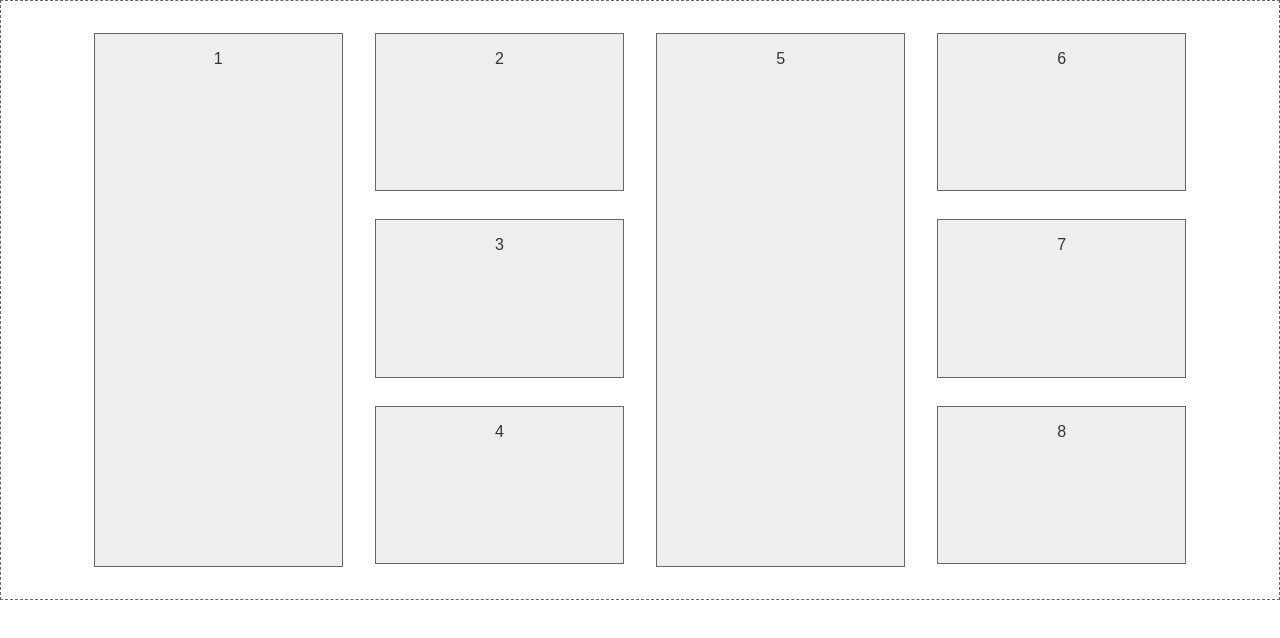
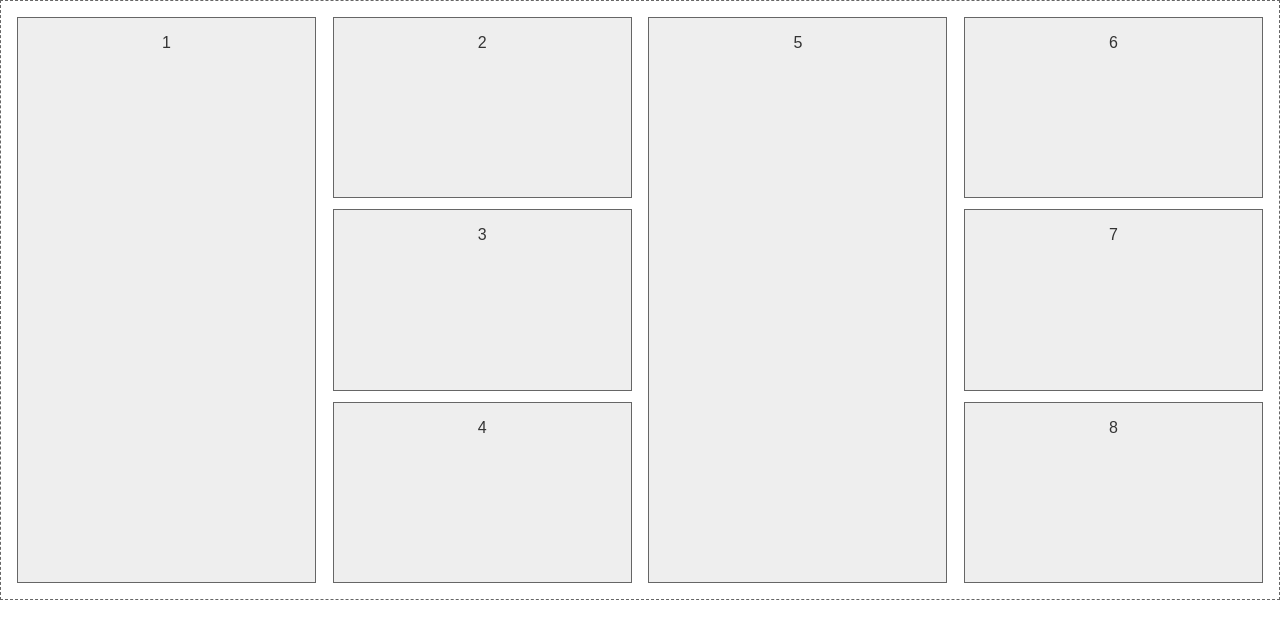
Before and after one commit to SanjinOmic7/CSS_vjezbe, a plain HTML site: page 09-flexbox/primjeri/grid/02-zadatak/index.html in a window 1280 px wide. Drawn offline with Linux system fonts and the light colour scheme.

Commit message:
add flexbox examples

```diff
--- a/09-flexbox/primjeri/grid/02-zadatak/style.css
+++ b/09-flexbox/primjeri/grid/02-zadatak/style.css
@@ -3,56 +3,51 @@
   -webkit-box-sizing: border-box;
   box-sizing: border-box;
 }
-
-
 body {
   color: #333;
   font-family: Arial, Helvetica, sans-serif;
 }
 
-
 .wrapper {
   border: 1px dashed #666;
+  height: 600px;
   padding: 1em;
-  height: 600px;
-  display: flex;
-  flex-direction: column;
-  justify-content: flex-start;
-  align-items: flex-start;
 }
-
 
 .wrapper div {
   background: #eee;
   border: 1px solid #666;
   padding: 1em;
   text-align: center;
-  width: 20%;
-  margin: 1em;
 }
-
 
 .flex-container {
   display: -webkit-box;
   display: -ms-flexbox;
   display: flex;
+  -webkit-box-orient: vertical;
+  -webkit-box-direction: normal;
+  -ms-flex-direction: column;
+  flex-direction: column;
+  -ms-flex-wrap: wrap;
   flex-wrap: wrap;
-  align-content: center;
+  -webkit-box-pack: justify;
+  -ms-flex-pack: justify;
+  justify-content: space-between; /* flex-start | flex-end | center | space-between | space-around | space-evenly */
+  -ms-flex-line-pack: justify;
+  align-content: space-between; /* flex-start | flex-end | center | space-between | space-around | stretch */
 }
 
-
-.flex-item:nth-child(1),
-.flex-item:nth-child(5) {
-  flex-basis: 100%;
+.flex-item {
+  -webkit-box-flex: 0;
+  -ms-flex-positive: 0;
+  flex-grow: 0;
+  -ms-flex-preferred-size: 32%;
+  flex-basis: 32%;
+  width: 24%;
 }
 
-
-.flex-item:nth-child(2),
-.flex-item:nth-child(3),
-.flex-item:nth-child(4),
-.flex-item:nth-child(6),
-.flex-item:nth-child(7),
-.flex-item:nth-child(8) {
-  flex-basis: 28%;
-  margin-bottom: 12px;
+.flex-item:nth-child(4n + 1) {
+  -ms-flex-preferred-size: 100%;
+      flex-basis: 100%;
 }
--- /dev/null
+++ b/09-flexbox/primjeri/grid/03-zadatak/style.css
@@ -0,0 +1,61 @@
+* {
+    margin: 0;
+    -webkit-box-sizing: border-box;
+    box-sizing: border-box;
+  }
+  body {
+    color: #333;
+    font-family: Arial, Helvetica, sans-serif;
+  }
+  header,
+  footer,
+  main,
+  article,
+  aside,
+  section {
+    border: 1px solid #ccc;
+    padding: 1em;
+  }
+  header,
+  footer {
+    background: #ccc;
+    height: 10vh;
+  }
+  main {
+    display: -webkit-box;
+    display: -ms-flexbox;
+    display: flex;
+    -webkit-box-pack: justify;
+    -ms-flex-pack: justify;
+    justify-content: space-between;
+    margin: auto;
+    min-height: 80vh;
+  }
+  aside {
+    -ms-flex-preferred-size: 32%;
+        flex-basis: 32%;
+  }
+  section {
+    display: -webkit-box;
+    display: -ms-flexbox;
+    display: flex;
+    -webkit-box-orient: vertical;
+    -webkit-box-direction: normal;
+        -ms-flex-direction: column;
+            flex-direction: column;
+    -ms-flex-preferred-size: 66%;
+        flex-basis: 66%;
+    -ms-flex-wrap: wrap;
+    flex-wrap: wrap;
+    -webkit-box-pack: justify;
+        -ms-flex-pack: justify;
+            justify-content: space-between;
+    -ms-flex-line-pack: justify;
+        align-content: space-between;
+  }
+
+  article {
+    -ms-flex-preferred-size: 24%;
+        flex-basis: 24%;
+    width: 49%;
+  }
```
Also changed, not shown: 09-flexbox/primjeri/grid/03-zadatak/index.html (added, +30 -0 lines).
